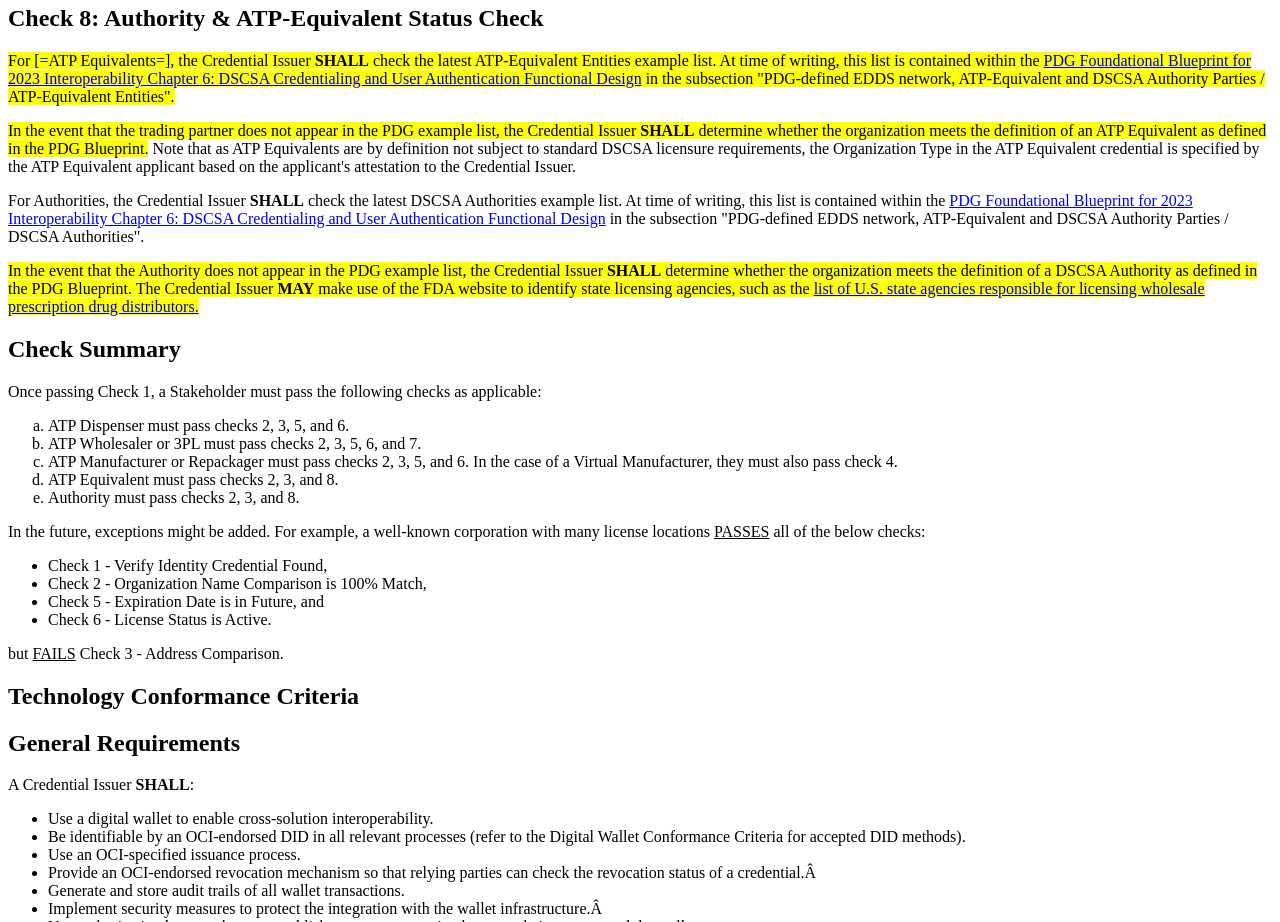
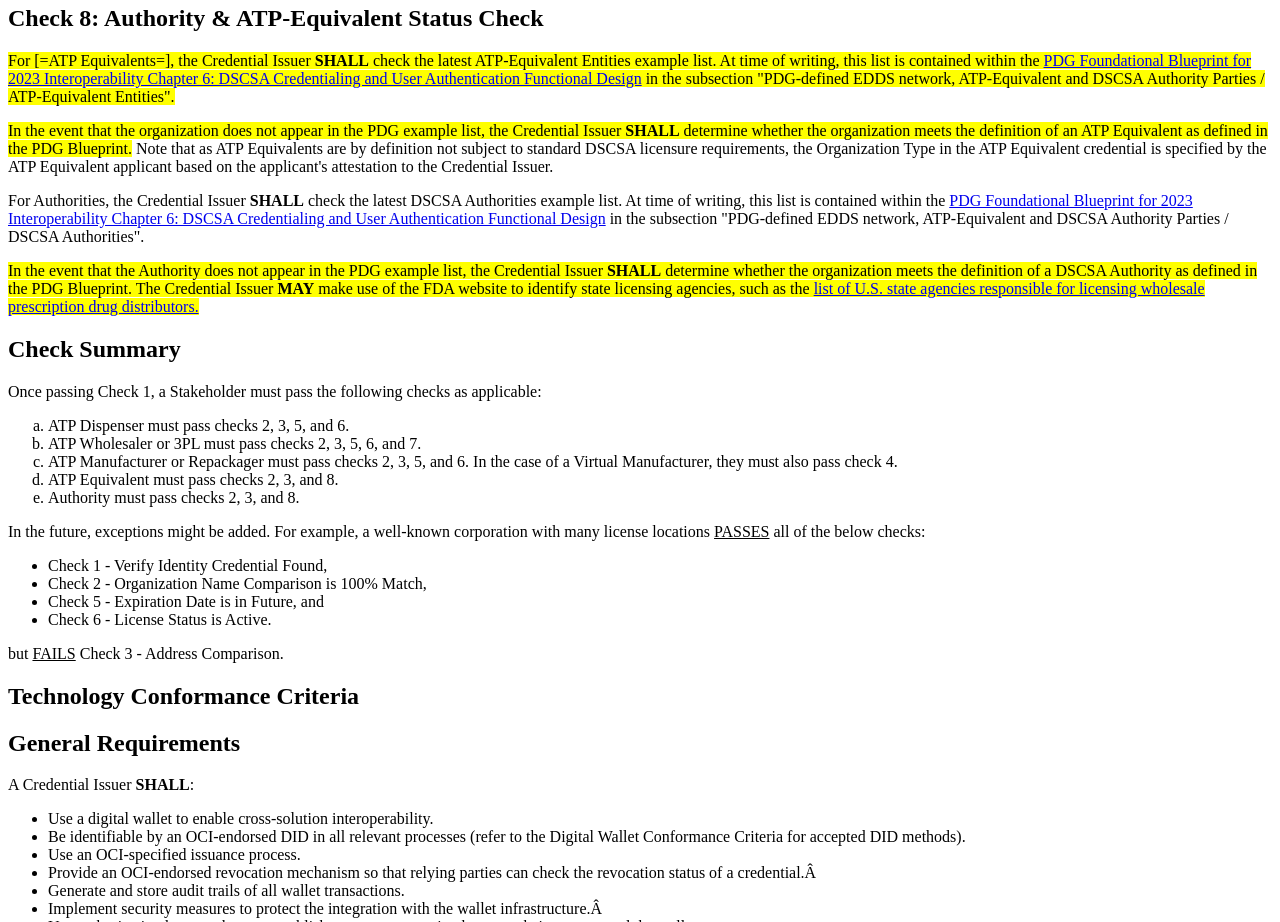
Before and after one commit to Open-Credentialing-Initiative/Credential-Issuer-Conformance-Criteria, a plain HTML site: page content/DRAFT/index.html in a window 1280 px wide. Shown: the part 9420-10342 px from the top of the page. Drawn offline with Linux system fonts and the light colour scheme.

Commit message:
Update index.html

```diff
--- a/content/DRAFT/index.html
+++ b/content/DRAFT/index.html
@@ -1348,7 +1348,7 @@
 		<section>
 		<h2>	Check 8: Authority & ATP-Equivalent Status Check</mark></h2>
 		<p><mark>For [=ATP Equivalents=], the Credential Issuer <b>SHALL</b> check the latest ATP-Equivalent Entities example list. At time of writing, this list is contained within the <a href="https://dscsagovernance.org/blueprint/" target="_blank">PDG Foundational Blueprint for 2023 Interoperability Chapter 6: DSCSA Credentialing and User Authentication Functional Design</a> in the subsection "PDG-defined EDDS network, ATP-Equivalent and DSCSA Authority Parties / ATP-Equivalent Entities".</mark><p>
-		<p><mark>In the event that the trading partner does not appear in the PDG example list, the Credential Issuer <b>SHALL</b> determine whether the organization meets the definition of an ATP Equivalent as defined in the PDG Blueprint.</mark> Note that as ATP Equivalents are by definition not subject to standard DSCSA licensure requirements, the Organization Type in the ATP Equivalent credential is specified by the ATP Equivalent applicant based on the applicant's attestation</i> to the Credential Issuer.</p>
+		<p><mark>In the event that the organization does not appear in the PDG example list, the Credential Issuer <b>SHALL</b> determine whether the organization meets the definition of an ATP Equivalent as defined in the PDG Blueprint.</mark> Note that as ATP Equivalents are by definition not subject to standard DSCSA licensure requirements, the Organization Type in the ATP Equivalent credential is specified by the ATP Equivalent applicant based on the applicant's attestation</i> to the Credential Issuer.</p>
 		<p>For Authorities, the Credential Issuer <b>SHALL</b> check the latest DSCSA Authorities example list. At time of writing, this list is contained within the <a href="https://dscsagovernance.org/blueprint/" target="_blank">PDG Foundational Blueprint for 2023 Interoperability Chapter 6: DSCSA Credentialing and User Authentication Functional Design</a> in the subsection "PDG-defined EDDS network, ATP-Equivalent and DSCSA Authority Parties / DSCSA Authorities".
 
 <p><mark>In the event that the Authority does not appear in the PDG example list, the Credential Issuer <b>SHALL</b> determine whether the organization meets the definition of a DSCSA Authority as defined in the PDG Blueprint. The Credential Issuer <b>MAY</b> make use of the FDA website to identify state licensing agencies, such as the <a href="https://www.fda.gov/drugs/drug-supply-chain-integrity/check-licensure-wholesale-drug-distributors-and-third-party-logistics-providers">list of U.S. state agencies responsible for licensing wholesale prescription drug distributors.</mark></a></p>
```
